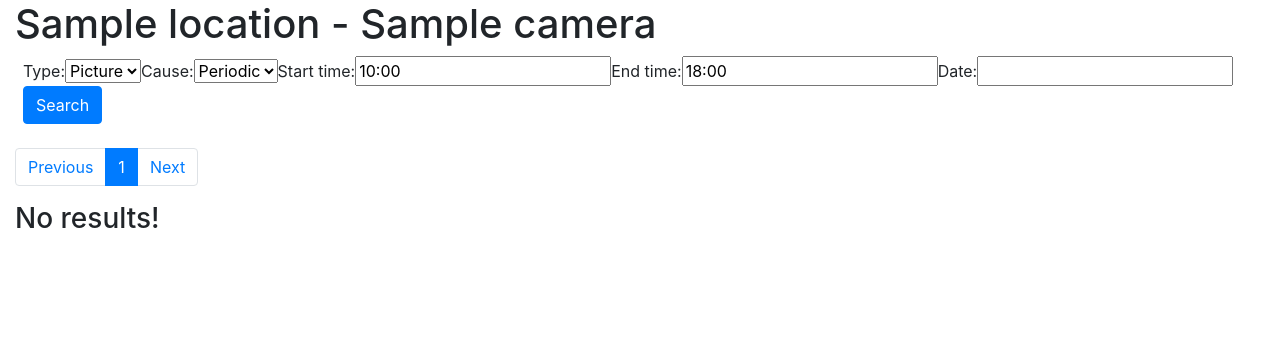
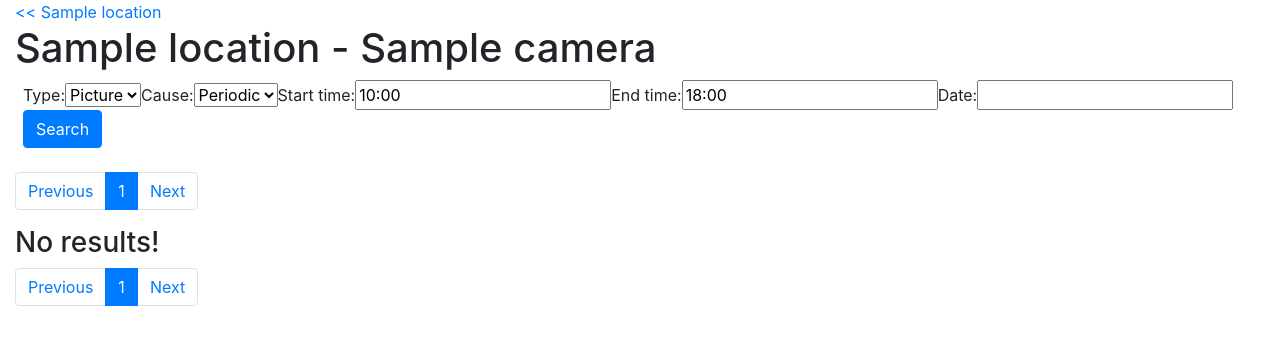
Before and after one commit to nylser/FootageOverview, a Django app: page /cam/1/ in a window 1280 px wide. Shown: the top 345 px of the page. Run offline with Django 3.2, Linux system fonts and the light colour scheme; tables that the repository leaves empty hold one stand-in row (values such as "Sample post"); some libraries are stand-ins or nearby versions.

Commit message:
Add more navigation & better inserting

```diff
--- a/FootageOverview/FootageManager/models.py
+++ b/FootageOverview/FootageManager/models.py
@@ -73,7 +73,7 @@
         thumbnailpath = staticpath.replace("record", "thumbnail")
         thumbnailpath = thumbnailpath.replace("mp4", "jpg")
         return Footage(foocause=cause, footype=ftype,
-                       date=start, filepath=filepath, camera=camera,
+                       date=pytz.utc.localice(start), filepath=filepath, camera=camera,
                        length=length.total_seconds(),
                        staticpath=staticpath, thumbnail_path=thumbnailpath)
 
--- a/FootageOverview/FootageManager/templates/FootageManager/camera.html
+++ b/FootageOverview/FootageManager/templates/FootageManager/camera.html
@@ -2,6 +2,8 @@
 
 {% block content %}
 {% load bootstrap %}
+
+<a href="{%  url 'location' camera.location.id %}"><< {{   camera.location.name }}</a>
 
 <h1>
     {{ camera.location.name }} - {{ camera.name }}
@@ -116,6 +118,29 @@
         {% endif %}
     </div>
 </div>
+<nav aria-label="Search resulsts">
+    <ul class="pagination flex-wrap">
+        {% if data.has_previous %}
+            <li class="page-item"><a class="page-link" href="?page={{ data.previous_page_number }}">Previous</a></li>
+        {% else %}
+            <li class="page-item"><a class="page-link" href="#">Previous</a></li>
+        {% endif %}
+
+        {% for page in data.paginator.page_range %}
+            {% if page is data.number %}
+                <li class="page-item active"><a class="page-link" href="?page={{ page }}">{{ page }}</a></li>
+            {% else %}
+                <li class="page-item"><a class="page-link" href="?page={{ page }}">{{ page }}</a></li>
+            {% endif %}
+        {% endfor %}
+        {% if data.has_next %}
+            <li class="page-item"><a class="page-link" href="?page={{ data.next_page_number }}">Next</a></li>
+        {% else %}
+            <li class="page-item"><a class="page-link" href="#">Next</a></li>
+        {% endif %}
+
+    </ul>
+</nav>
 
 
 
```
Also changed, not shown: FootageOverview/FootageManager/templates/FootageManager/location.html (+16 -10 lines).
